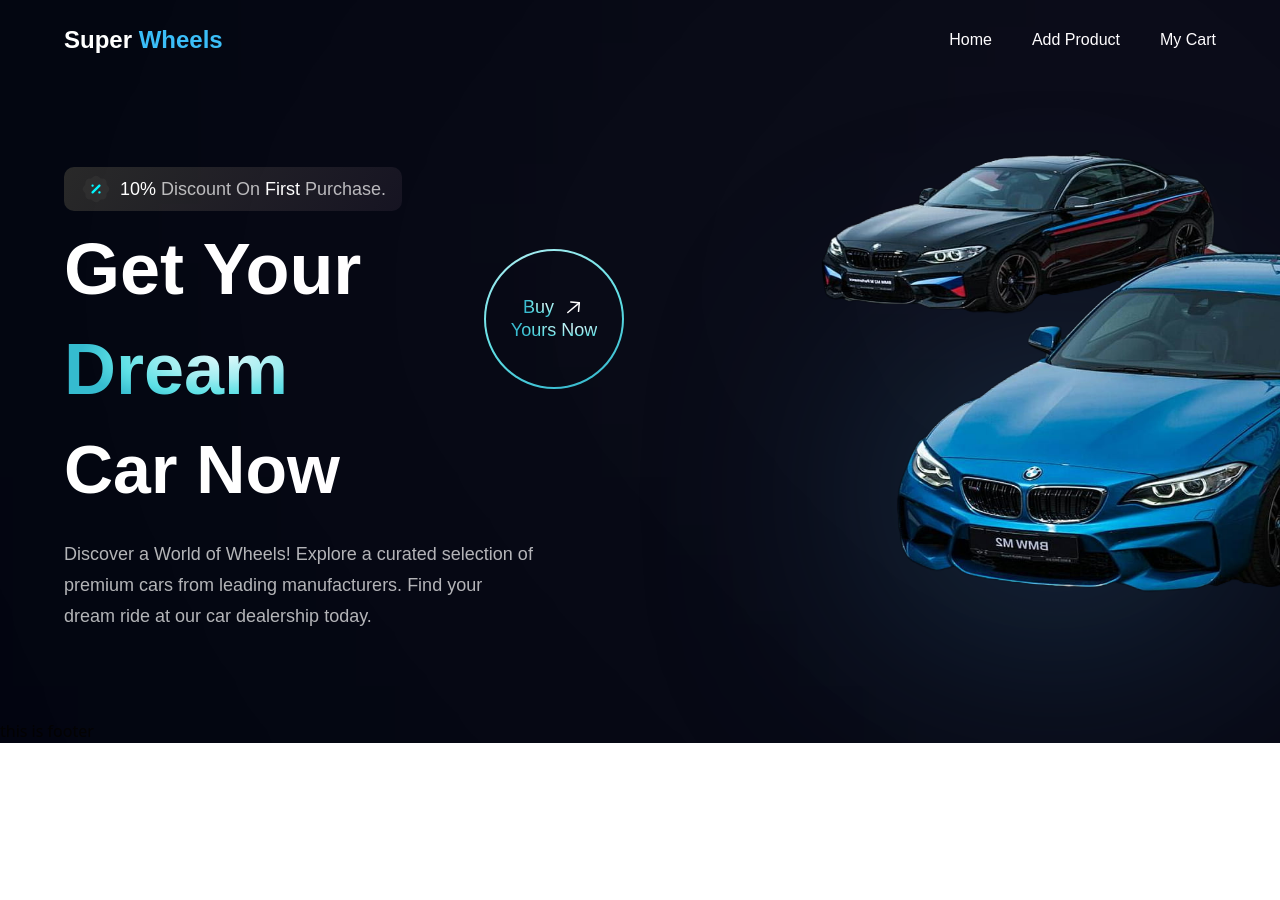
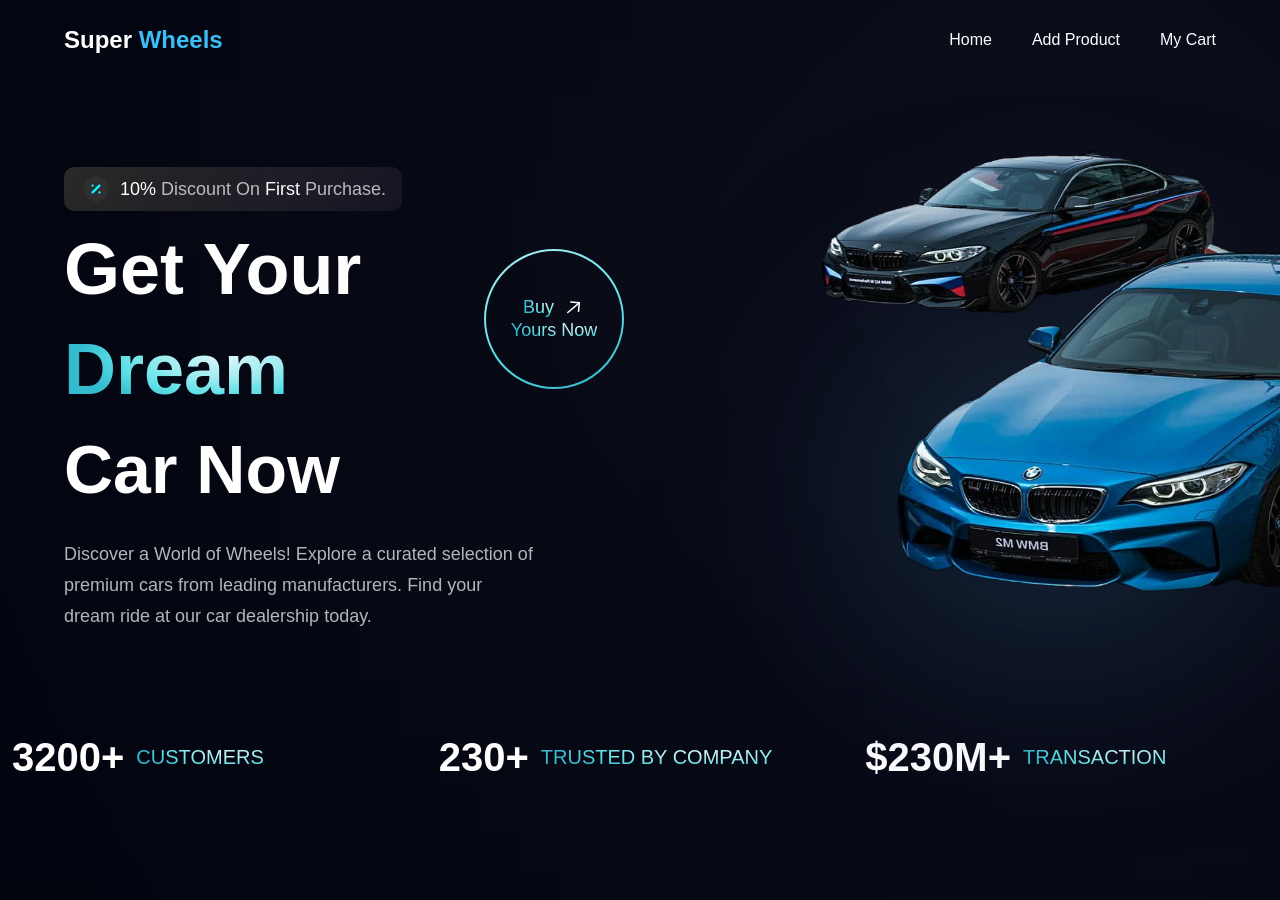
Before and after one commit to jahidethans/superwheels-client, a React (Vite) app: page / in a window 1280 px wide. Before the commit the page ends 800 px from the top, so only its background shows below. Built offline with nearby package versions, Linux system fonts and the light colour scheme.

Commit message:
business section added

```diff
--- a/src/Constants/index.js
+++ b/src/Constants/index.js
@@ -73,8 +73,8 @@
 export const stats = [
   {
     id: "stats-1",
-    title: "User Active",
-    value: "3800+",
+    title: "Customers",
+    value: "3200+",
   },
   {
     id: "stats-2",
--- a/src/components/Business.jsx
+++ b/src/components/Business.jsx
@@ -1,9 +1,17 @@
-
+import { stats } from "../Constants";
+import styles from "../style";
 const Business = () => {
     return (
-        <div>
-
-        </div>
+        <section className={`${styles.flexCenter} flex-row flex-wrap sm:mb-20 mb-6`}>
+           {
+            stats.map((stat) =>(
+                <div key={stat.id} className={`flex-1 flex justify-start items-center flex-row  m-3`}>
+                    <h4 className="font-poppins font-semibold xs:text-[40px] text-[30px] xs:leading-[53px] leading-[53px] text-white">{stat.value}</h4>
+                    <p className="font-poppins font-normal xs:text-[20px] text-[15px] xs:leading-[26px] leading-[21px] text-gradient uppercase ml-3">{stat.title}</p>
+                </div>
+            ))
+           }
+        </section>
     );
 };
 
```
